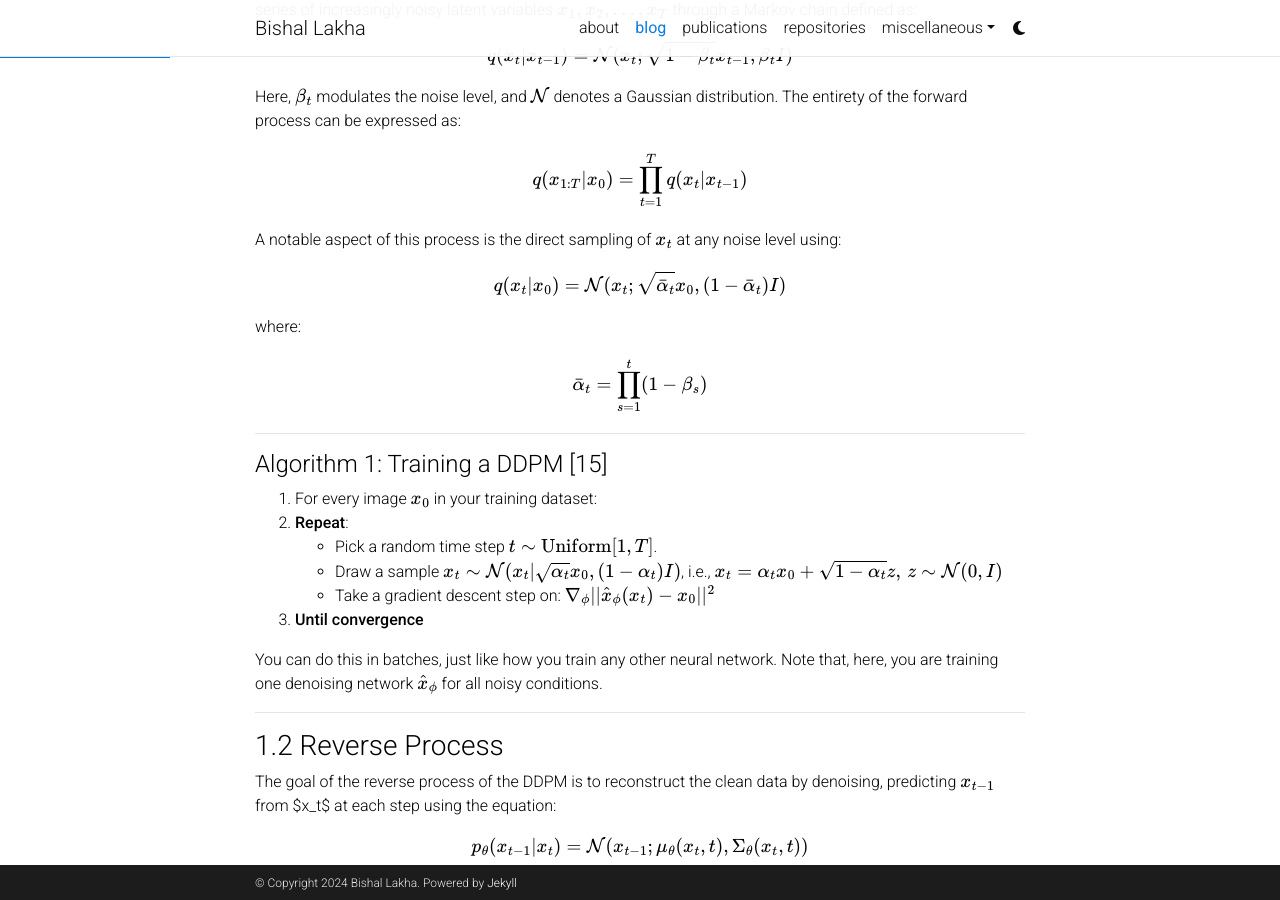
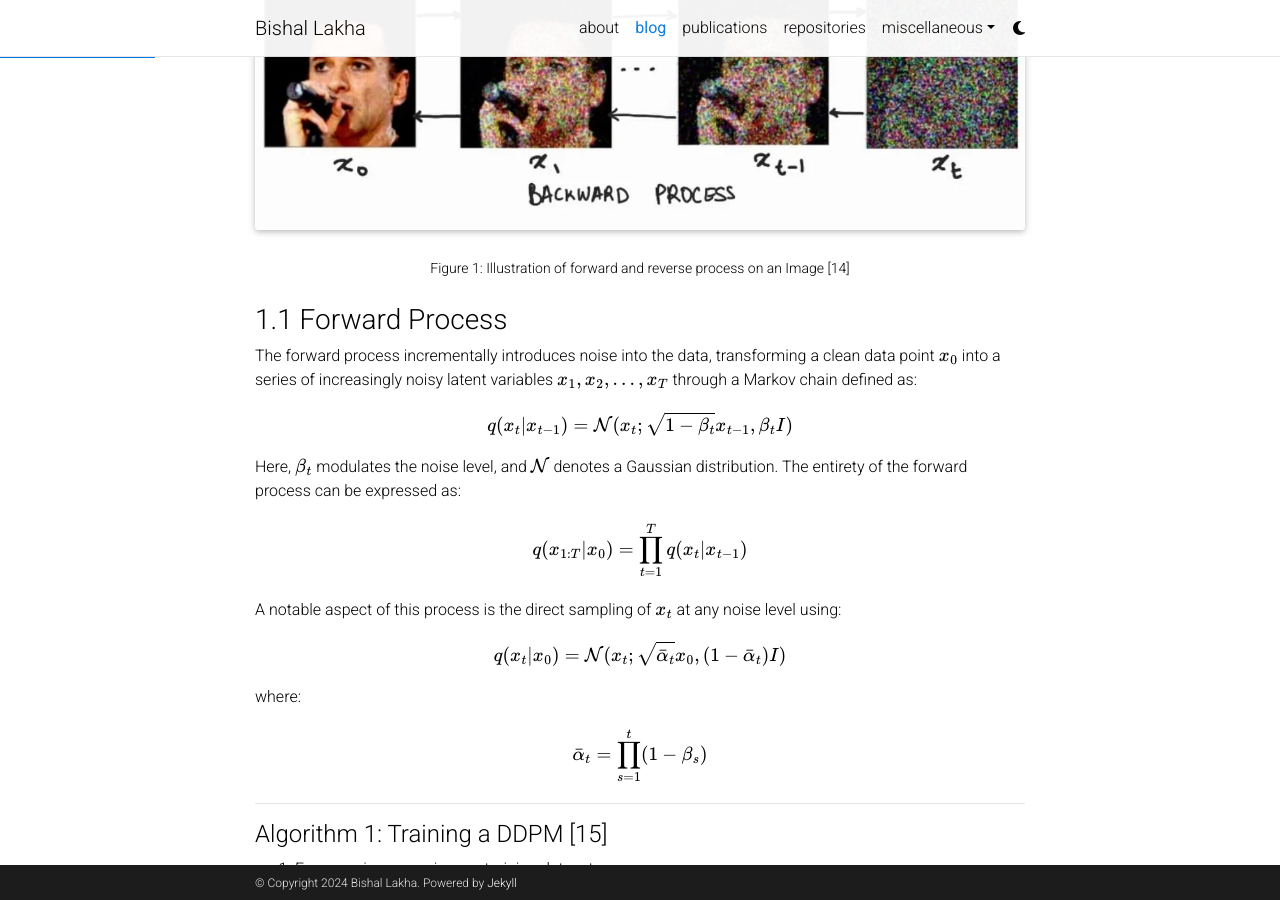
Before and after one commit to BishalLakha/bishallakha.github.io, a Jekyll site: the page built from _posts/2024-02-06-graph-diffusion-model.md, in a window 1280 px wide and 900 px high, scrolled down 841 px. Built offline with Jekyll 4.4.1, drawn with Linux system fonts in a browser that asks for light colours; full-size pictures stand in for the smaller copies a plugin makes; comment, search, counter and statistics services are not loaded; a style sheet for code colours, icons or effects is not loaded; some of the changed text lies outside the part shown.

Commit message:
added figures

```diff
--- a/_posts/2024-02-06-graph-diffusion-model.md
+++ b/_posts/2024-02-06-graph-diffusion-model.md
@@ -12,6 +12,19 @@
 The phenomenal performance of AI systems for image and video generation such as DALLE [1], Stable Diffusion [2], and Sora [3] has captured the imagination of people and triggered the interest of many [4, 5, 6]. Underlying these AI systems is a deep learning algorithm called diffusion models or denoising diffusion probabilistic models (DDPM). The diffusion model, first proposed by Sohl-Dickstein et al. [7], and later improved by Ho et al. [8], enabling practical use cases, is a physics-inspired generative model. In physics, diffusion refers to the process by which particles move from regions of higher concentration to regions of lower concentration to reach an equilibrium, mathematically captured by Fick’s laws [9]. These laws describe the rate of diffusion by taking into account the concentration gradient between two points [10]. High-dimensional data also behaves similarly to the randomly moving particles as they seek an optimal distribution or representation, making diffusion suitable for generative tasks [10].
 
 The diffusion model involves two main processes: the forward process (diffusion) and the reverse process (denoising), as illustrated in Fig. 1. The forward process requires gradually degrading the data, such as an image, through a multi-step noise application that converts it into a sample from a Gaussian distribution, discussed in detail in Section 1.1. Conversely, the reverse process, detailed in Section 1.2, involves training a deep neural network to reverse the noising steps, enabling the generation of new data from Gaussian-distributed samples [11]. Unlike other generative models like Generative Adversarial Networks (GAN) [12], diffusion models are easy to train and can scale well on parallel hardware, making them quite suitable for large-scale datasets [11]. They also avoid the problem of instability during training and generate better results in comparison to those algorithms, leading to their increased adoption in research and applications [13].
+
+<div class="row mt-3">
+    <div class="col-sm mt-3 mt-md-0">
+        {% include figure.html path="assets/img/blogs/graph_diffusion/diffusion.png" class="img-fluid rounded z-depth-1" %}
+    </div>
+</div>
+<div class="caption">
+    Figure 1: Illustration of forward and reverse process on an Image [14]
+</div>
+
+
+
+
 
 ### 1.1 Forward Process
 The forward process incrementally introduces noise into the data, transforming a clean data point $$x_0$$ into a series of increasingly noisy latent variables $$x_1, x_2, \ldots, x_T$$ through a Markov chain defined as:
@@ -119,6 +132,16 @@
 
 ---
 ## 2. Graph Diffusion Models
+
+
+<div class="row mt-3">
+    <div class="col-sm mt-3 mt-md-0">
+        {% include figure.html path="assets/img/blogs/graph_diffusion/graph_diffusion.png" class="img-fluid rounded z-depth-1" %}
+    </div>
+</div>
+<div class="caption">
+    Figure 2: Forward and reverse process on graph data [18]
+</div>
 
 A graph $G$, defined as a pair $$G = (V, E)$$, is a fundamental structure in mathematics and computer science used to model relationships and interaction between the objects. Here $V$ is a set of vertices and $$E$$ is a set of edges, each connecting a pair of vertices. Graphs can be used to model different complex and interconnected data like social networks, recommendation systems, biological networks, and other areas, which makes adaptation of generative models like diffusion models for graphs quite crucial.
 
```
Also changed, not shown: assets/img/blogs/graph_diffusion/diffusion.png (added), assets/img/blogs/graph_diffusion/graph_diffusion.png (added).
